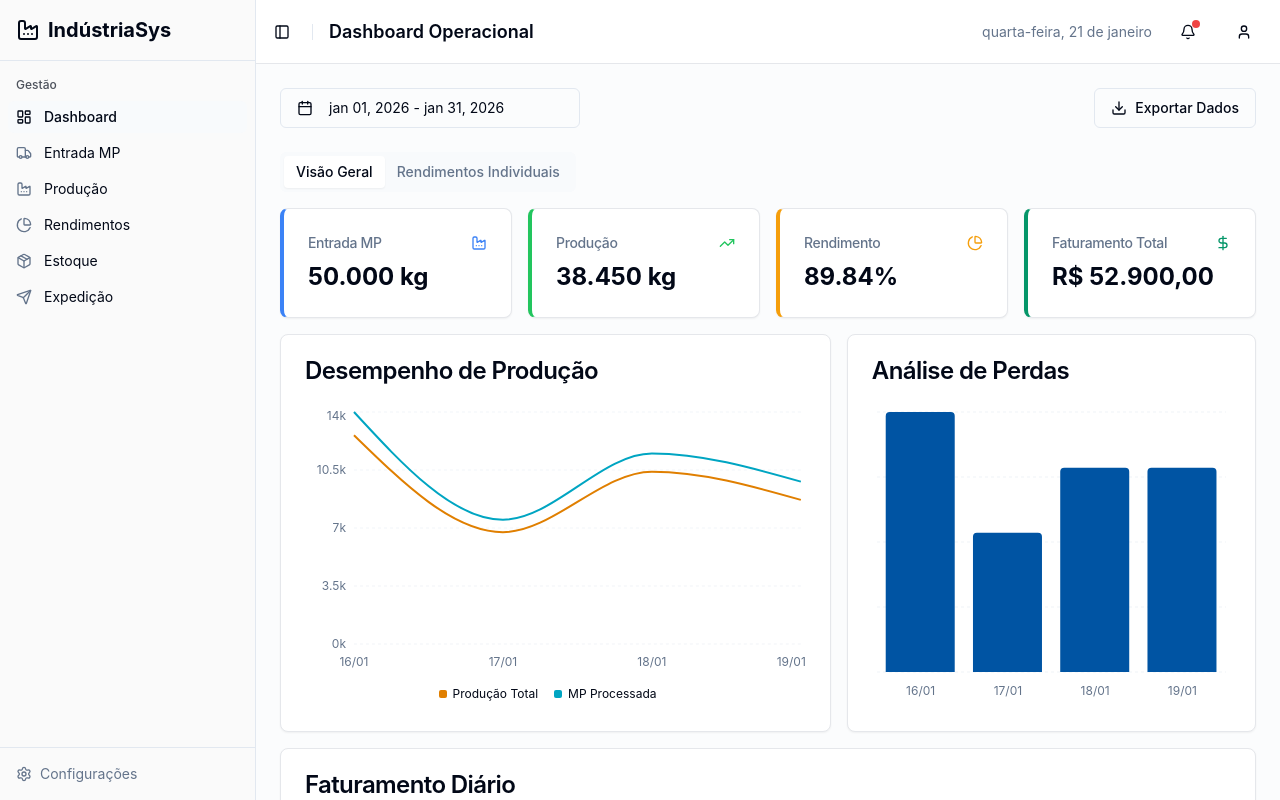
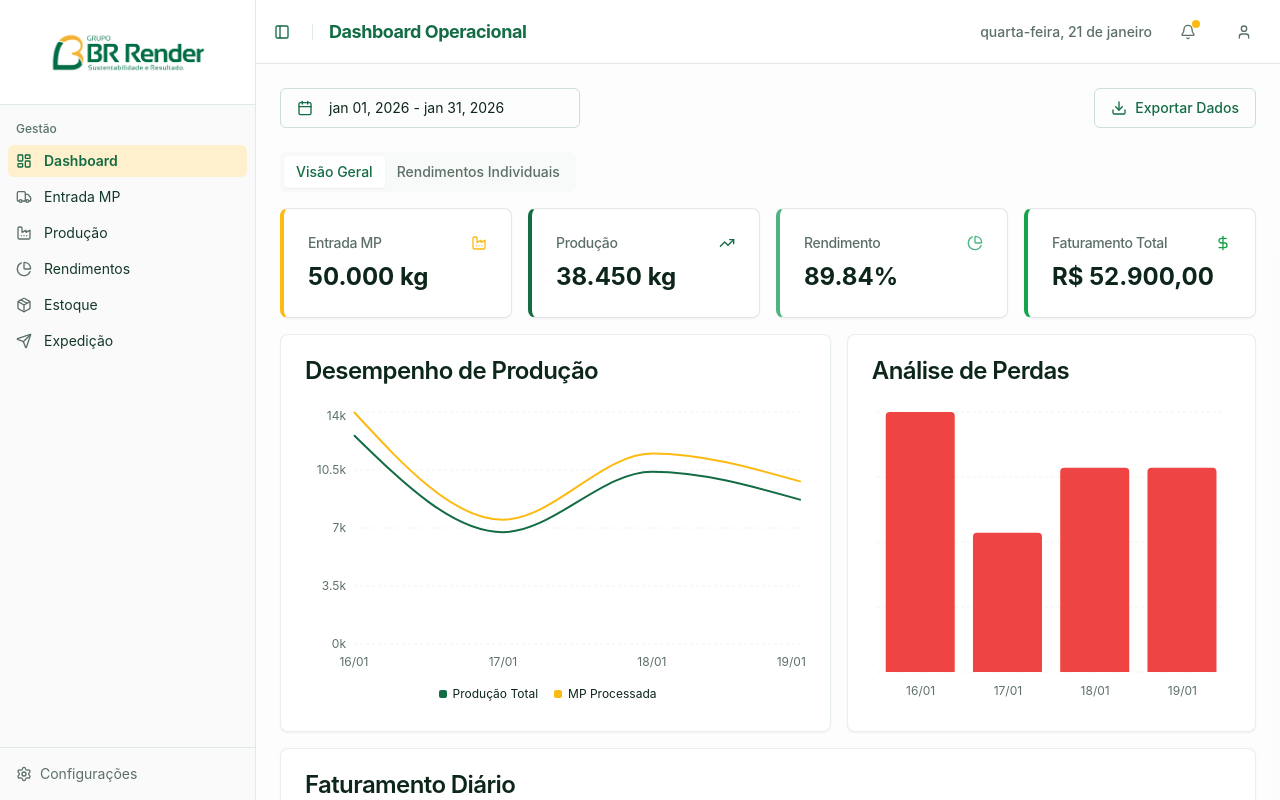
Before and after one commit to rodrigoengenheiro148/sistema-de-produ--o-industrial-s8cq8af0z, a React (Vite) app: page / in a window 1280 px wide. Shown: the top 800 px of the page. Built offline with nearby package versions, Linux system fonts and the light colour scheme.

Commit message:
Feat: Implement BR Render brand theme and logo

```diff
--- a/src/components/AppSidebar.tsx
+++ b/src/components/AppSidebar.tsx
@@ -21,6 +21,7 @@ import {
 } from '@/components/ui/sidebar'
 import { Link, useLocation } from 'react-router-dom'
 import { cn } from '@/lib/utils'
+import logoBrRender from '@/assets/logotipo-br-render.png'
 
 const items = [
   {
@@ -60,11 +61,14 @@ export function AppSidebar() {
 
   return (
     <Sidebar className="border-r border-border bg-sidebar">
-      <SidebarHeader className="p-4 border-b border-sidebar-border">
-        <h2 className="text-xl font-bold text-sidebar-foreground flex items-center gap-2">
-          <Factory className="h-6 w-6 text-primary" />
-          <span>IndústriaSys</span>
-        </h2>
+      <SidebarHeader className="p-4 border-b border-sidebar-border bg-white dark:bg-sidebar-background">
+        <div className="flex items-center gap-2 justify-center py-2">
+          <img
+            src={logoBrRender}
+            alt="Grupo BR Render"
+            className="h-14 w-auto object-contain"
+          />
+        </div>
       </SidebarHeader>
       <SidebarContent>
         <SidebarGroup>
@@ -81,13 +85,20 @@ export function AppSidebar() {
                     <Link to={item.url} className="flex items-center gap-3">
                       <item.icon
                         className={cn(
-                          'h-4 w-4',
+                          'h-4 w-4 transition-colors',
                           location.pathname === item.url
-                            ? 'text-primary'
+                            ? 'text-sidebar-primary'
                             : 'text-muted-foreground',
                         )}
                       />
-                      <span>{item.title}</span>
+                      <span
+                        className={cn(
+                          location.pathname === item.url &&
+                            'font-semibold text-sidebar-primary',
+                        )}
+                      >
+                        {item.title}
+                      </span>
                     </Link>
                   </SidebarMenuButton>
                 </SidebarMenuItem>
@@ -97,7 +108,7 @@ export function AppSidebar() {
         </SidebarGroup>
       </SidebarContent>
       <SidebarFooter className="p-4 border-t border-sidebar-border">
-        <div className="flex items-center gap-2 text-sm text-muted-foreground">
+        <div className="flex items-center gap-2 text-sm text-muted-foreground hover:text-primary transition-colors cursor-pointer">
           <Settings className="h-4 w-4" />
           <span>Configurações</span>
         </div>
--- a/src/layouts/DashboardLayout.tsx
+++ b/src/layouts/DashboardLayout.tsx
@@ -29,7 +29,7 @@ export default function DashboardLayout() {
       case '/expedicao':
         return 'Expedição de Produtos'
       default:
-        return 'Sistema de Produção'
+        return 'Grupo BR Render'
     }
   }
 
@@ -37,28 +37,36 @@ export default function DashboardLayout() {
     <SidebarProvider>
       <AppSidebar />
       <SidebarInset className="bg-background flex flex-col min-h-screen">
-        <header className="flex h-16 shrink-0 items-center gap-2 border-b px-4 bg-background sticky top-0 z-10">
-          <SidebarTrigger className="-ml-1" />
+        <header className="flex h-16 shrink-0 items-center gap-2 border-b px-4 bg-background sticky top-0 z-10 shadow-sm/50">
+          <SidebarTrigger className="-ml-1 hover:bg-secondary text-primary" />
           <div className="h-4 w-px bg-border mx-2" />
           <div className="flex-1 flex items-center justify-between">
-            <h1 className="text-lg font-semibold text-foreground">
+            <h1 className="text-lg font-bold text-primary tracking-tight">
               {getTitle()}
             </h1>
             <div className="flex items-center gap-4">
-              <span className="text-sm text-muted-foreground hidden md:inline-block">
+              <span className="text-sm text-muted-foreground hidden md:inline-block font-medium">
                 {format(new Date(), "EEEE, d 'de' MMMM", { locale: ptBR })}
               </span>
-              <Button variant="ghost" size="icon" className="relative">
+              <Button
+                variant="ghost"
+                size="icon"
+                className="relative hover:bg-secondary text-muted-foreground hover:text-primary"
+              >
                 <Bell className="h-5 w-5" />
-                <span className="absolute top-2 right-2 h-2 w-2 rounded-full bg-red-500" />
+                <span className="absolute top-2 right-2 h-2 w-2 rounded-full bg-accent" />
               </Button>
-              <Button variant="ghost" size="icon">
+              <Button
+                variant="ghost"
+                size="icon"
+                className="hover:bg-secondary text-muted-foreground hover:text-primary"
+              >
                 <User className="h-5 w-5" />
               </Button>
             </div>
           </div>
         </header>
-        <main className="flex-1 overflow-auto p-4 md:p-6 bg-slate-50/50 dark:bg-slate-950/50">
+        <main className="flex-1 overflow-auto p-4 md:p-6 bg-secondary/30">
           <Outlet />
         </main>
       </SidebarInset>
--- a/src/main.css
+++ b/src/main.css
@@ -9,103 +9,101 @@
 
 @layer base {
   :root {
-    /* Change the colors to match the design system */
+    /* Brand Colors: BR Render */
+    /* Green: #006837 -> 152 70% 25% */
+    /* Yellow: #FDB913 -> 43 98% 53% */
+
     --background: 0 0% 100%;
-    --foreground: 222.2 84% 4.9%;
+    --foreground: 152 50% 10%;
 
     --card: 0 0% 100%;
-    --card-foreground: 222.2 84% 4.9%;
+    --card-foreground: 152 50% 10%;
 
     --popover: 0 0% 100%;
-    --popover-foreground: 222.2 84% 4.9%;
+    --popover-foreground: 152 50% 10%;
 
-    --primary: 222.2 84% 4.9%;
-    --primary-foreground: 210 40% 98%;
+    --primary: 152 70% 25%;
+    --primary-foreground: 0 0% 100%;
 
-    --secondary: 210 40% 98%;
-    --secondary-foreground: 222.2 84% 4.9%;
+    /* Very light green for secondary backgrounds */
+    --secondary: 152 20% 96%;
+    --secondary-foreground: 152 70% 25%;
 
-    --muted: 210 40% 98%;
-    --muted-foreground: 215.4 16.3% 46.9%;
+    --muted: 152 20% 96%;
+    --muted-foreground: 152 10% 40%;
 
-    --accent: 210 40% 98%;
-    --accent-foreground: 222.2 84% 4.9%;
+    --accent: 43 98% 53%;
+    --accent-foreground: 152 70% 20%;
 
     --destructive: 0 84.2% 60.2%;
-    --destructive-foreground: 210 40% 98%;
+    --destructive-foreground: 0 0% 98%;
 
-    --border: 214.3 31.8% 91.4%;
-    --input: 214.3 31.8% 91.4%;
-    --ring: 222.2 84% 4.9%;
+    --border: 152 20% 90%;
+    --input: 152 20% 90%;
+    --ring: 152 70% 25%;
 
     --radius: 0.5rem;
 
     --sidebar-background: 0 0% 98%;
+    --sidebar-foreground: 152 50% 15%;
+    --sidebar-primary: 152 70% 25%;
+    --sidebar-primary-foreground: 0 0% 100%;
+    --sidebar-accent: 43 98% 90%;
+    --sidebar-accent-foreground: 152 70% 25%;
+    --sidebar-border: 152 20% 90%;
+    --sidebar-ring: 152 70% 25%;
 
-    --sidebar-foreground: 222.2 84% 4.9%;
-
-    --sidebar-primary: 222.2 84% 4.9%;
-
-    --sidebar-primary-foreground: 0 0% 100%;
-
-    --sidebar-accent: 210 40% 98%;
-
-    --sidebar-accent-foreground: 222.2 84% 4.9%;
-
-    --sidebar-border: 214.3 31.8% 91.4%;
-
-    --sidebar-ring: 222.2 84% 4.9%;
-
-    --chart-1: 34 100% 44%;
-    --chart-2: 189 100% 38%;
-    --chart-3: 209 100% 32%;
-    --chart-4: 42 100% 50%;
-    --chart-5: 33 100% 50%;
+    /* Charts: Green & Yellow Theme */
+    --chart-1: 152 70% 25%; /* Brand Green */
+    --chart-2: 43 98% 53%; /* Brand Yellow */
+    --chart-3: 152 40% 50%; /* Muted Green */
+    --chart-4: 43 80% 65%; /* Light Yellow */
+    --chart-5: 25 80% 50%; /* Orange */
   }
 
   .dark {
-    /* Change the colors to match the design system consistent with the dark mode */
-    --background: 222.2 84% 4.9%;
-    --foreground: 210 40% 98%;
+    --background: 152 50% 5%;
+    --foreground: 152 10% 90%;
 
-    --card: 222.2 84% 4.9%;
-    --card-foreground: 210 40% 98%;
+    --card: 152 50% 5%;
+    --card-foreground: 152 10% 90%;
 
-    --popover: 222.2 84% 4.9%;
-    --popover-foreground: 210 40% 98%;
+    --popover: 152 50% 5%;
+    --popover-foreground: 152 10% 90%;
 
-    --primary: 210 40% 98%;
-    --primary-foreground: 222.2 84% 4.9%;
+    --primary: 152 60% 45%;
+    --primary-foreground: 0 0% 100%;
 
-    --secondary: 222.2 84% 4.9%;
-    --secondary-foreground: 210 40% 98%;
+    --secondary: 152 30% 15%;
+    --secondary-foreground: 0 0% 98%;
 
-    --muted: 222.2 84% 4.9%;
-    --muted-foreground: 215.4 16.3% 46.9%;
+    --muted: 152 30% 15%;
+    --muted-foreground: 152 20% 60%;
 
-    --accent: 222.2 84% 4.9%;
-    --accent-foreground: 210 40% 98%;
+    --accent: 43 90% 50%;
+    --accent-foreground: 152 70% 10%;
 
-    --destructive: 0 84.2% 60.2%;
-    --destructive-foreground: 210 40% 98%;
+    --destructive: 0 62.8% 30.6%;
+    --destructive-foreground: 0 0% 98%;
 
-    --border: 222.2 84% 4.9%;
-    --input: 222.2 84% 4.9%;
-    --ring: 214.3 31.8% 91.4%;
-    --sidebar-background: 222.2 84% 4.9%;
-    --sidebar-foreground: 210 40% 98%;
-    --sidebar-primary: 222.2 84% 4.9%;
+    --border: 152 30% 15%;
+    --input: 152 30% 15%;
+    --ring: 152 60% 45%;
+
+    --sidebar-background: 152 50% 4%;
+    --sidebar-foreground: 152 10% 90%;
+    --sidebar-primary: 152 60% 45%;
     --sidebar-primary-foreground: 0 0% 100%;
-    --sidebar-accent: 222.2 84% 4.9%;
-    --sidebar-accent-foreground: 210 40% 98%;
-    --sidebar-border: 222.2 84% 4.9%;
-    --sidebar-ring: 222.2 84% 4.9%;
+    --sidebar-accent: 152 30% 15%;
+    --sidebar-accent-foreground: 152 10% 90%;
+    --sidebar-border: 152 30% 15%;
+    --sidebar-ring: 152 60% 45%;
 
-    --chart-1: 270 100% 44%;
-    --chart-2: 164 100% 38%;
-    --chart-3: 43 100% 32%;
-    --chart-4: 340 100% 50%;
-    --chart-5: 10 100% 50%;
+    --chart-1: 152 60% 55%;
+    --chart-2: 43 90% 60%;
+    --chart-3: 152 30% 60%;
+    --chart-4: 43 70% 70%;
+    --chart-5: 25 70% 60%;
   }
 
   /* NEVER REMOVE THIS */
--- a/src/pages/Index.tsx
+++ b/src/pages/Index.tsx
@@ -121,7 +121,6 @@ export default function Dashboard() {
   }))
 
   // Chart Data Preparation - Revenue
-  // Aggregate revenue by date
   const revenueMap = new Map<string, number>()
   filteredShipping.forEach((s) => {
     const key = format(s.date, 'dd/MM')
@@ -129,9 +128,7 @@ export default function Dashboard() {
   })
   const revenueChartData = Array.from(revenueMap.entries())
     .map(([date, value]) => ({ date, revenue: value }))
-    // Sort by date string is tricky for dd/MM, but assuming order from shipping filter
     .sort((a, b) => {
-      // Basic approximation for sorting chart display
       const [da, ma] = a.date.split('/').map(Number)
       const [db, mb] = b.date.split('/').map(Number)
       return ma - mb || da - db
@@ -148,7 +145,7 @@ export default function Dashboard() {
   const chartConfig = {
     producao: { label: 'Produção Total', color: 'hsl(var(--chart-1))' },
     mp: { label: 'MP Processada', color: 'hsl(var(--chart-2))' },
-    perdas: { label: 'Perdas', color: 'hsl(var(--chart-3))' },
+    perdas: { label: 'Perdas', color: 'hsl(var(--destructive))' },
     revenue: { label: 'Faturamento', color: 'hsl(var(--primary))' },
   }
 
@@ -168,11 +165,11 @@ export default function Dashboard() {
                 id="date"
                 variant={'outline'}
                 className={cn(
-                  'w-[300px] justify-start text-left font-normal',
+                  'w-[300px] justify-start text-left font-normal border-primary/20 hover:bg-secondary/50',
                   !dateRange && 'text-muted-foreground',
                 )}
               >
-                <CalendarIcon className="mr-2 h-4 w-4" />
+                <CalendarIcon className="mr-2 h-4 w-4 text-primary" />
                 {dateRange?.from ? (
                   dateRange.to ? (
                     <>
@@ -195,28 +192,42 @@ export default function Dashboard() {
                 selected={dateRange}
                 onSelect={(range: any) => setDateRange(range)}
                 numberOfMonths={2}
+                className="p-3 pointer-events-auto"
               />
             </PopoverContent>
           </Popover>
         </div>
-        <Button variant="outline" className="gap-2">
+        <Button
+          variant="outline"
+          className="gap-2 border-primary/20 text-primary hover:bg-primary/5"
+        >
           <Download className="h-4 w-4" /> Exportar Dados
         </Button>
       </div>
 
       <Tabs defaultValue="overview" className="space-y-4">
-        <TabsList>
-          <TabsTrigger value="overview">Visão Geral</TabsTrigger>
-          <TabsTrigger value="yields">Rendimentos Individuais</TabsTrigger>
+        <TabsList className="bg-muted/50">
+          <TabsTrigger
+            value="overview"
+            className="data-[state=active]:bg-white data-[state=active]:text-primary data-[state=active]:shadow-sm"
+          >
+            Visão Geral
+          </TabsTrigger>
+          <TabsTrigger
+            value="yields"
+            className="data-[state=active]:bg-white data-[state=active]:text-primary data-[state=active]:shadow-sm"
+          >
+            Rendimentos Individuais
+          </TabsTrigger>
         </TabsList>
         <TabsContent value="overview" className="space-y-4">
           <div className="grid gap-4 md:grid-cols-2 lg:grid-cols-4">
-            <Card className="border-l-4 border-l-blue-500 shadow-sm">
+            <Card className="border-l-4 border-l-chart-2 shadow-sm hover:shadow-md transition-shadow">
               <CardHeader className="flex flex-row items-center justify-between space-y-0 pb-2">
                 <CardTitle className="text-sm font-medium text-muted-foreground">
                   Entrada MP
                 </CardTitle>
-                <Factory className="h-4 w-4 text-blue-500" />
+                <Factory className="h-4 w-4 text-chart-2" />
               </CardHeader>
               <CardContent>
                 <div className="text-2xl font-bold">
@@ -224,12 +235,12 @@ export default function Dashboard() {
                 </div>
               </CardContent>
             </Card>
-            <Card className="border-l-4 border-l-green-500 shadow-sm">
+            <Card className="border-l-4 border-l-primary shadow-sm hover:shadow-md transition-shadow">
               <CardHeader className="flex flex-row items-center justify-between space-y-0 pb-2">
                 <CardTitle className="text-sm font-medium text-muted-foreground">
                   Produção
                 </CardTitle>
-                <TrendingUp className="h-4 w-4 text-green-500" />
+                <TrendingUp className="h-4 w-4 text-primary" />
               </CardHeader>
               <CardContent>
                 <div className="text-2xl font-bold">
@@ -237,12 +248,12 @@ export default function Dashboard() {
                 </div>
               </CardContent>
             </Card>
-            <Card className="border-l-4 border-l-amber-500 shadow-sm">
+            <Card className="border-l-4 border-l-chart-3 shadow-sm hover:shadow-md transition-shadow">
               <CardHeader className="flex flex-row items-center justify-between space-y-0 pb-2">
                 <CardTitle className="text-sm font-medium text-muted-foreground">
                   Rendimento
                 </CardTitle>
-                <PieChart className="h-4 w-4 text-amber-500" />
+                <PieChart className="h-4 w-4 text-chart-3" />
               </CardHeader>
               <CardContent>
                 <div className="text-2xl font-bold">
@@ -250,12 +261,12 @@ export default function Dashboard() {
                 </div>
               </CardContent>
             </Card>
-            <Card className="border-l-4 border-l-emerald-600 shadow-sm">
+            <Card className="border-l-4 border-l-green-600 shadow-sm hover:shadow-md transition-shadow">
               <CardHeader className="flex flex-row items-center justify-between space-y-0 pb-2">
                 <CardTitle className="text-sm font-medium text-muted-foreground">
                   Faturamento Total
                 </CardTitle>
-                <DollarSign className="h-4 w-4 text-emerald-600" />
+                <DollarSign className="h-4 w-4 text-green-600" />
               </CardHeader>
               <CardContent>
                 <div className="text-2xl font-bold">
@@ -269,7 +280,7 @@ export default function Dashboard() {
           </div>
 
           <div className="grid gap-4 md:grid-cols-2 lg:grid-cols-7">
-            <Card className="col-span-4 shadow-sm">
+            <Card className="col-span-4 shadow-sm border-primary/10">
               <CardHeader>
                 <CardTitle>Desempenho de Produção</CardTitle>
               </CardHeader>
@@ -311,7 +322,7 @@ export default function Dashboard() {
                 </ChartContainer>
               </CardContent>
             </Card>
-            <Card className="col-span-3 shadow-sm">
+            <Card className="col-span-3 shadow-sm border-primary/10">
               <CardHeader>
                 <CardTitle>Análise de Perdas</CardTitle>
               </CardHeader>
@@ -340,7 +351,7 @@ export default function Dashboard() {
             </Card>
           </div>
 
-          <Card className="shadow-sm">
+          <Card className="shadow-sm border-primary/10">
             <CardHeader>
               <CardTitle>Faturamento Diário</CardTitle>
               <CardDescription>
@@ -386,7 +397,7 @@ export default function Dashboard() {
         </TabsContent>
         <TabsContent value="yields" className="space-y-4">
           <div className="grid gap-4 md:grid-cols-3">
-            <Card className="shadow-sm">
+            <Card className="shadow-sm border-primary/10">
               <CardHeader className="flex flex-row items-center justify-between space-y-0 pb-2">
                 <CardTitle className="text-sm font-medium text-muted-foreground">
                   Rendimento Sebo
@@ -402,7 +413,7 @@ export default function Dashboard() {
                 </div>
               </CardContent>
             </Card>
-            <Card className="shadow-sm">
+            <Card className="shadow-sm border-primary/10">
               <CardHeader className="flex flex-row items-center justify-between space-y-0 pb-2">
                 <CardTitle className="text-sm font-medium text-muted-foreground">
                   Rendimento FCO
@@ -416,7 +427,7 @@ export default function Dashboard() {
                 <div className="text-2xl font-bold">{yieldFCO.toFixed(2)}%</div>
               </CardContent>
             </Card>
-            <Card className="shadow-sm">
+            <Card className="shadow-sm border-primary/10">
               <CardHeader className="flex flex-row items-center justify-between space-y-0 pb-2">
                 <CardTitle className="text-sm font-medium text-muted-foreground">
                   Rendimento Farinheta
@@ -433,7 +444,7 @@ export default function Dashboard() {
               </CardContent>
             </Card>
           </div>
-          <Card className="shadow-sm">
+          <Card className="shadow-sm border-primary/10">
             <CardHeader>
               <CardTitle>Histórico de Rendimentos</CardTitle>
             </CardHeader>
```
Also changed, not shown: src/pages/Yields.tsx (+9 -17 lines), src/assets/logotipo-br-render.png (added), 8 other files (tests, documents, lock files or other folders).
